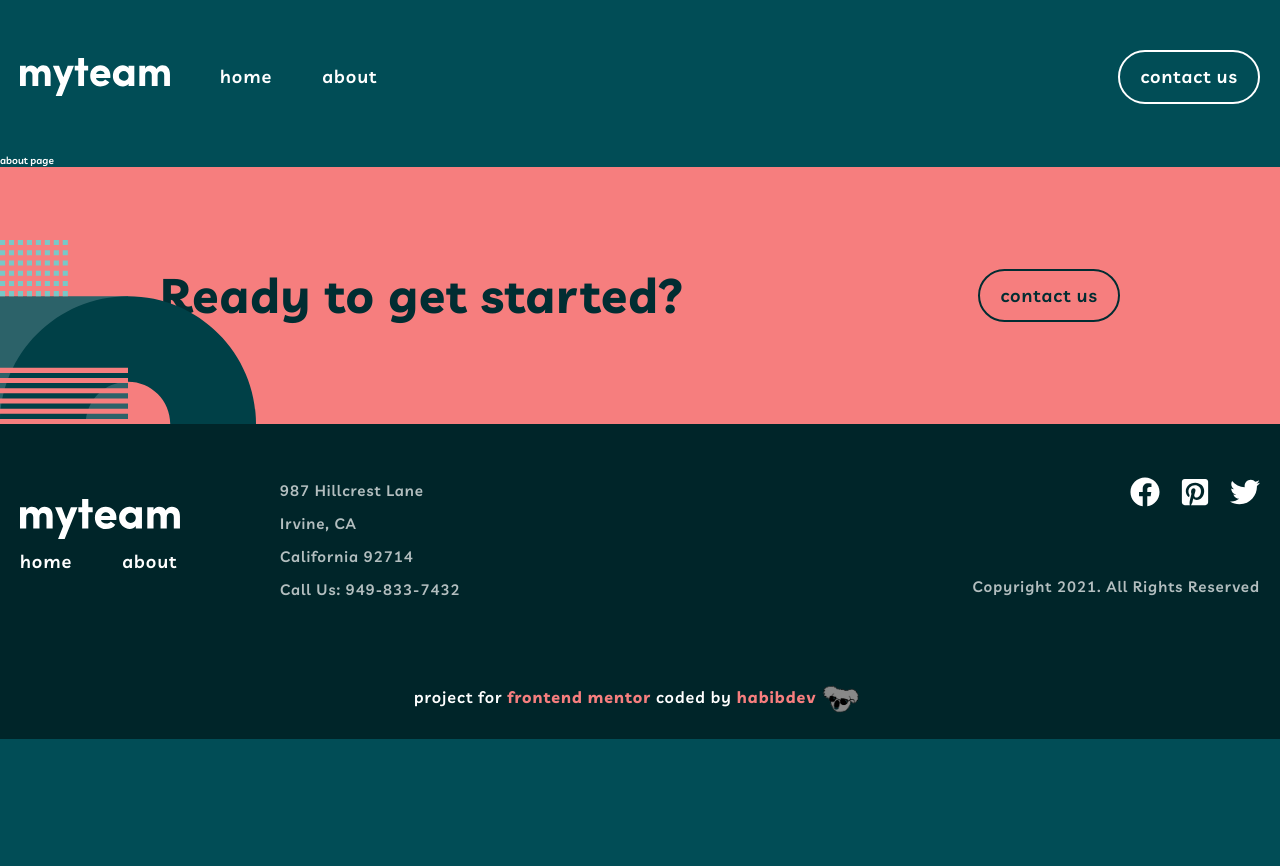
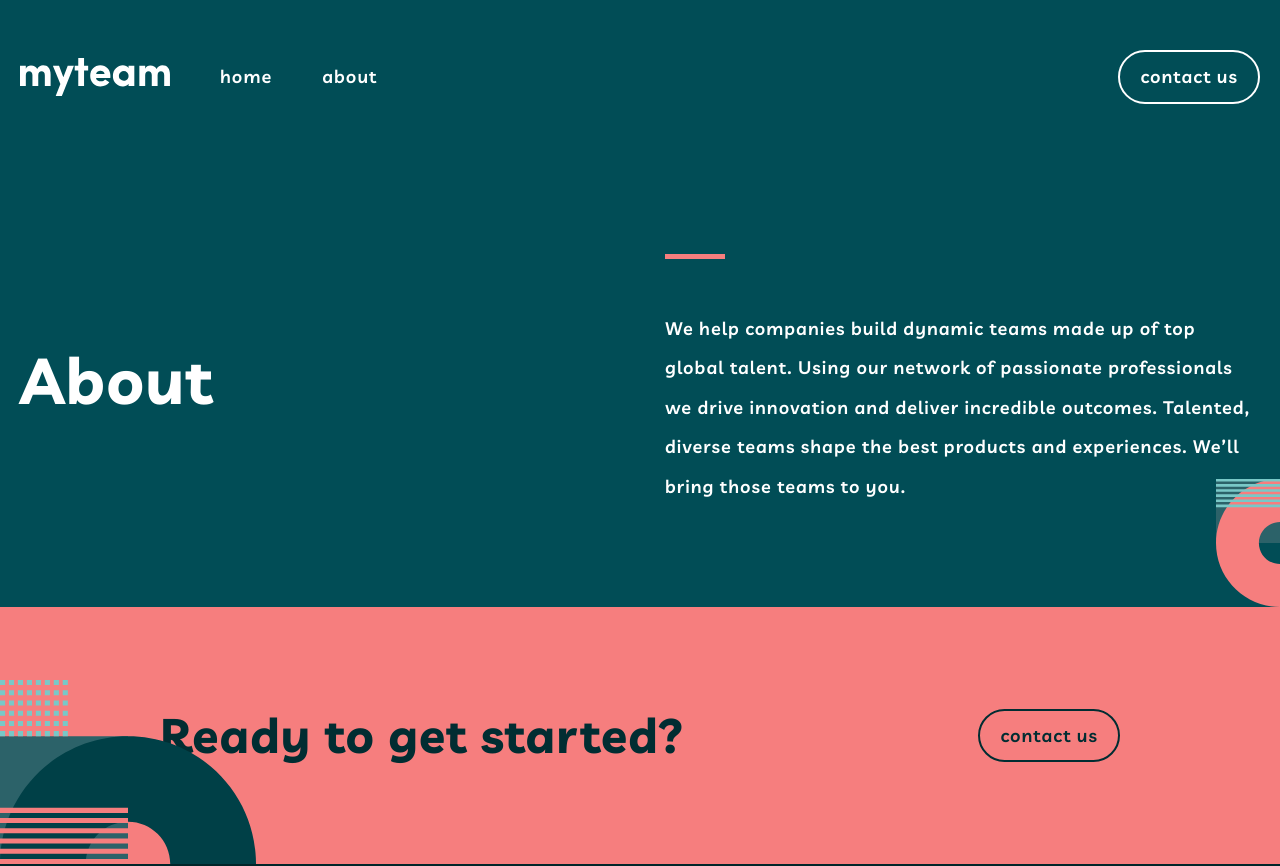
Before and after one commit to habibdev96/FEM-myteam-multipage-website, a React (Create React App) app: page /About in a window 1280 px wide. Shown: the top 866 px of the page. Before the commit the page ends 800 px from the top, so only its background shows below. Built offline with nearby package versions, Linux system fonts and the light colour scheme.

Commit message:
created about subhero

```diff
--- /dev/null
+++ b/src/components/about/AboutSubHero.js
@@ -0,0 +1,46 @@
+import styled from 'styled-components';
+import { SubHeroHeading } from '../styledElements/Headings';
+import Paragraph from '../styledElements/Paragraphs';
+import StyledUnderline from '../styledElements/Underline';
+import { twoCol, maxWidthLg, sectionSpacingMd } from '../../abstracts/Mixins';
+import bgPattern from '../../assets/bg-pattern-about-1-mobile-nav-1.svg';
+
+const StyledHeader = styled.header`
+  position: relative;
+  overflow: hidden;
+
+  .bg-pattern {
+    position: absolute;
+    width: 10%;
+    bottom: 0;
+    right: -5%;
+  }
+`;
+
+const Container = styled.div`
+  ${maxWidthLg}
+  ${sectionSpacingMd}
+  ${twoCol}
+`;
+
+const AboutSubHero = () => {
+  return (
+    <StyledHeader>
+      <Container>
+        <SubHeroHeading>About</SubHeroHeading>
+        <div>
+          <StyledUnderline lightCoral />
+          <Paragraph lg>
+            We help companies build dynamic teams made up of top global talent.
+            Using our network of passionate professionals we drive innovation
+            and deliver incredible outcomes. Talented, diverse teams shape the
+            best products and experiences. We’ll bring those teams to you.
+          </Paragraph>
+        </div>
+      </Container>
+      <img src={bgPattern} alt='' className='bg-pattern' />
+    </StyledHeader>
+  );
+};
+
+export default AboutSubHero;
--- a/src/components/styledElements/Headings.js
+++ b/src/components/styledElements/Headings.js
@@ -24,6 +24,10 @@ export const SectionHeading = styled.h2`
   ${({ dark }) => dark && `color: var(--sacrementoGreen)`};
 `;
 
+export const SubHeroHeading = styled(SectionHeading)`
+  font-size: 6.4rem;
+`;
+
 export const MicroHeading = styled.h3`
   ${headingStyles}
   font-size: 1.8rem;
--- a/src/pages/About.js
+++ b/src/pages/About.js
@@ -1,10 +1,15 @@
 import { useGlobalContext } from '../context';
+import AboutSubHero from '../components/about/AboutSubHero';
 
 const About = () => {
   const { scrollToTop } = useGlobalContext();
   scrollToTop();
 
-  return <div>about page</div>;
+  return (
+    <>
+      <AboutSubHero />
+    </>
+  );
 };
 
 export default About;
```
